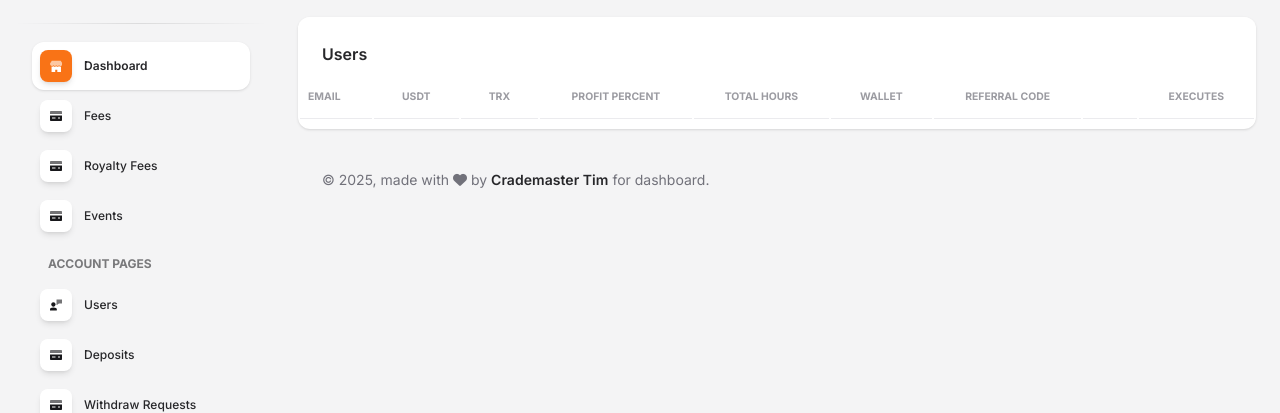
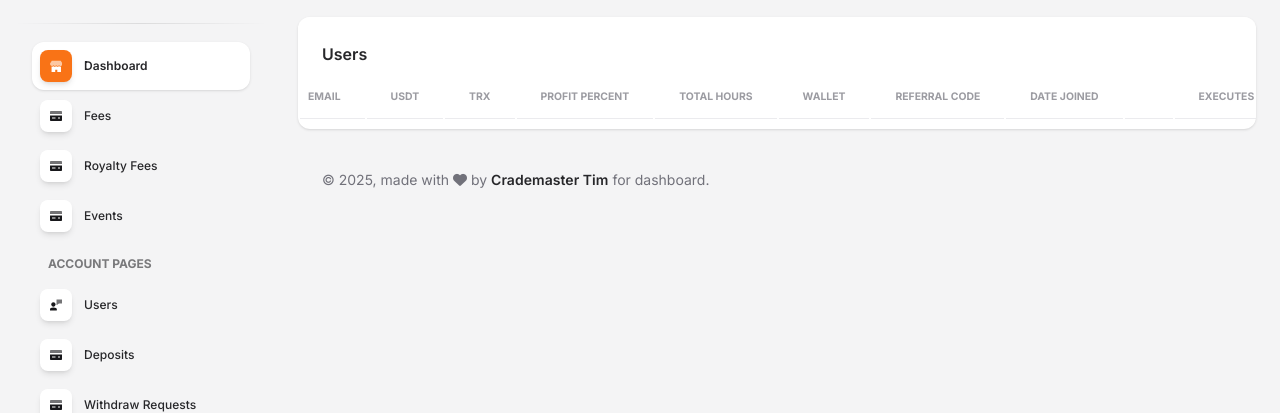
Before and after one commit to fullstackguru910/crademaster_backend, a Django app: template templates/users/list.html in a window 1280 px wide. Shown: the part 71-484 px from the top of the page. Run offline with Django 5.2, Linux system fonts and the light colour scheme; the template is opened without the code that fills it, so the values that code supplies are empty; some libraries are stand-ins or nearby versions.

Commit message:
date joined added to dashboard

```diff
--- a/templates/users/list.html
+++ b/templates/users/list.html
@@ -25,6 +25,7 @@
                       <th class="text-center text-uppercase text-secondary text-xxs font-weight-bolder opacity-7">Total Hours</th>
                       <th class="text-center text-uppercase text-secondary text-xxs font-weight-bolder opacity-7">Wallet</th>
                       <th class="text-center text-uppercase text-secondary text-xxs font-weight-bolder opacity-7">Referral Code</th>
+                      <th class="text-center text-uppercase text-secondary text-xxs font-weight-bolder opacity-7">Date Joined</th>
                       <th class="text-secondary opacity-7"></th>
                       <th class="text-center text-uppercase text-secondary text-xxs font-weight-bolder opacity-7">Executes</th>
                     </tr>
@@ -53,6 +54,9 @@
                           <td class="align-middle text-center">
                             <span class="text-secondary text-xs font-weight-bold">{{ user.referral_code }}</span>
                           </td>
+                          <td class="align-middle text-center">
+                            <span class="text-secondary text-xs font-weight-bold">{{ user.date_joined }}</span>
+                          </td>
                           <td class="align-middle">
                             <a href="{% url 'user_update' user.id %}" class="text-info font-weight-bold text-xs" data-toggle="tooltip" data-original-title="Edit User">
                             Edit
```
